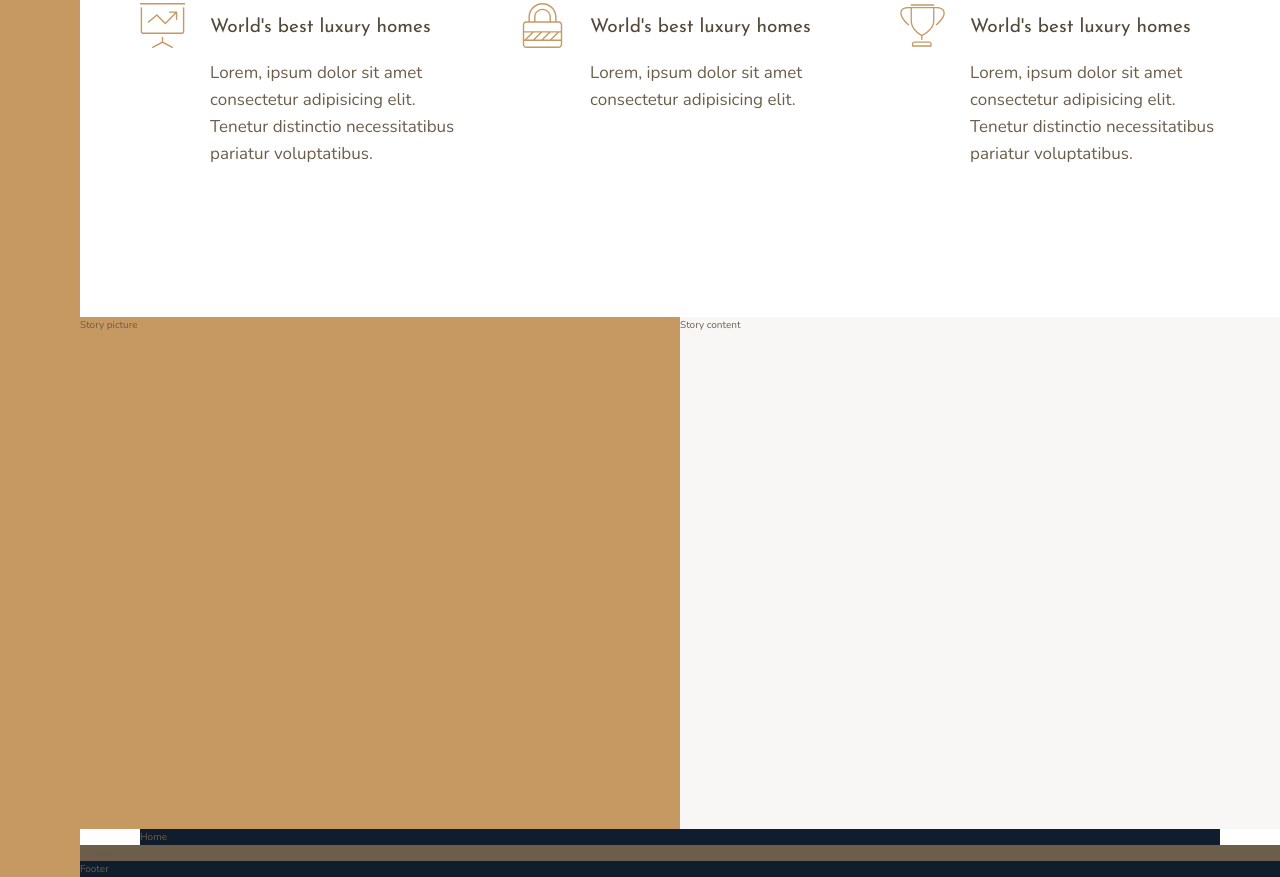
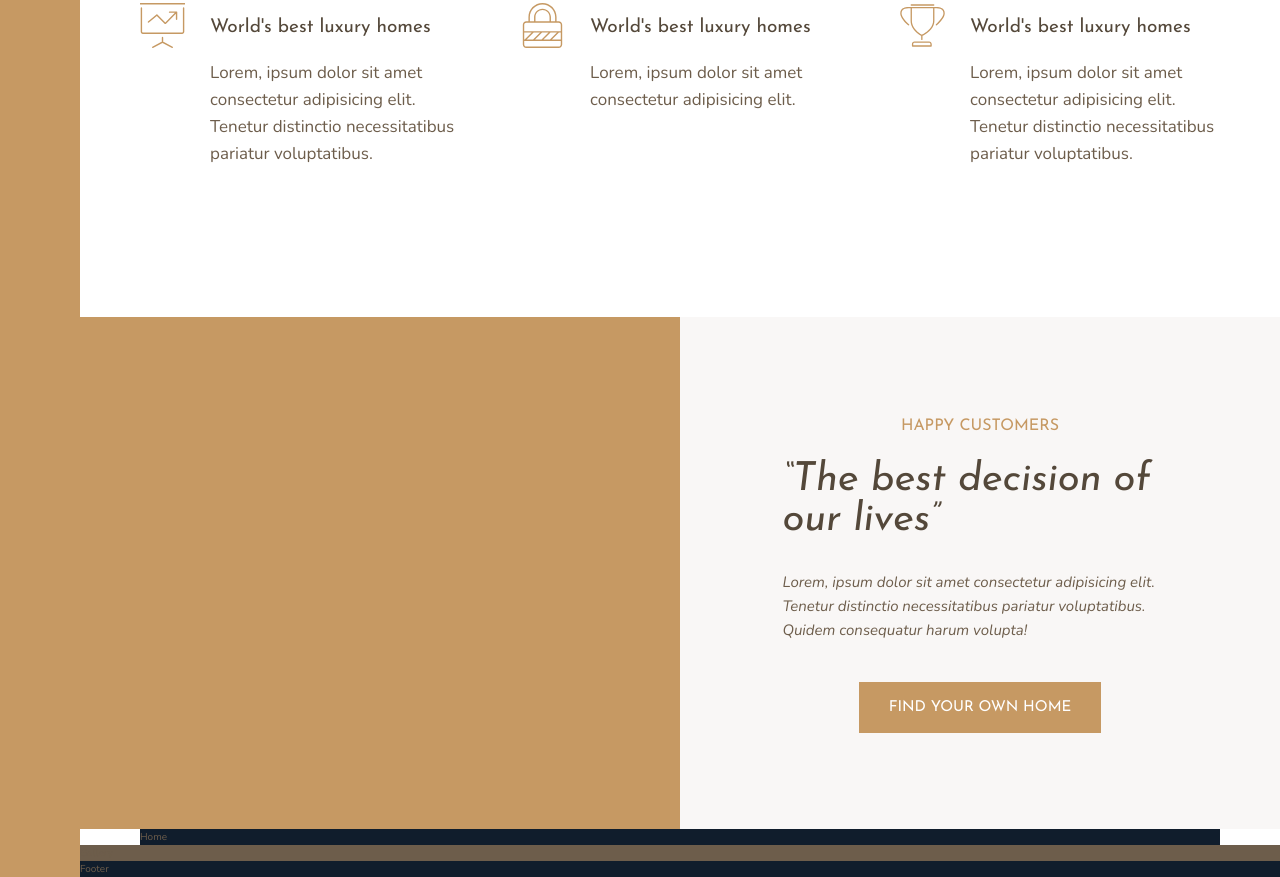
Before and after one commit to Learning-hands-on-repository/css_grid_project, a website: page index.html in a window 1280 px wide. Shown: the part 991-1868 px from the top of the page. Drawn offline with nearby package versions, Linux system fonts and the light colour scheme.

Commit message:
{story} [Nara] :lipstick: style: add story content

```diff
--- a/index.html
+++ b/index.html
@@ -81,8 +81,20 @@
         </p>
       </div>
     </section>
-    <div class="story__picture">Story picture</div>
-    <div class="story__content">Story content</div>
+
+    <div class="story__picture"></div>
+    <div class="story__content">
+      <h3 class="heading-3 mb-sm">Happy Customers</h3>
+      <h2 class="heading-2 heading-2--dark mb-md">
+        &ldquo;The best decision of our lives&rdquo;
+      </h2>
+      <p class="story__text">
+        Lorem, ipsum dolor sit amet consectetur adipisicing elit. Tenetur
+        distinctio necessitatibus pariatur voluptatibus. Quidem consequatur
+        harum volupta!
+      </p>
+      <button class="btn">Find your own home</button>
+    </div>
     <div class="home">Home</div>
     <div class="gallery">Gallery</div>
     <footer class="footer">Footer</footer>
--- a/sass/_story.scss
+++ b/sass/_story.scss
@@ -7,5 +7,24 @@
   &__content {
     background-color: $color-grey-light-1;
     grid-column: col-start 5 / fullbleed-end;
+
+    padding: 6rem 8vw;
+
+    // FLEX Way
+    // display: flex;
+    // flex-direction: column;
+    // justify-content: center;
+    // align-items: center;
+
+    display: grid;
+    grid-template-columns: 1fr;
+    align-content: center;
+    justify-items: center;
+  }
+
+  &__text {
+    font-size: 1.5rem;
+    font-style: italic;
+    margin-bottom: 4rem;
   }
 }
--- a/sass/_typography.scss
+++ b/sass/_typography.scss
@@ -9,10 +9,25 @@
 
 .heading-2 {
   @extend %heading;
+  font-size: 4rem;
+  font-style: italic;
+  line-height: 1;
+
+  &--light {
+    color: $color-grey-light-1;
+  }
+
+  &--dark {
+    color: $color-grey-dark-1;
+  }
 }
 
 .heading-3 {
   @extend %heading;
+
+  font-size: 1.6rem;
+  color: $color-primary;
+  text-transform: uppercase;
 }
 
 .heading-4 {
@@ -27,3 +42,33 @@
     color: $color-grey-dark-1;
   }
 }
+
+.btn {
+  background-color: $color-primary;
+  color: #fff;
+  border: none;
+  border-radius: 0;
+  font-family: $font-display;
+  font-size: 1.5rem;
+  text-transform: uppercase;
+  padding: 1.8rem 3rem;
+  cursor: pointer;
+  transition: all 0.2s;
+
+  &:hover {
+    background-color: $color-primary-dark;
+  }
+}
+
+.mb-sm {
+  margin-bottom: 2rem;
+}
+.mb-md {
+  margin-bottom: 3rem;
+}
+.mb-lg {
+  margin-bottom: 4rem;
+}
+.mb-hg {
+  margin-bottom: 5rem;
+}
```
Also changed, not shown: css/style.css.
